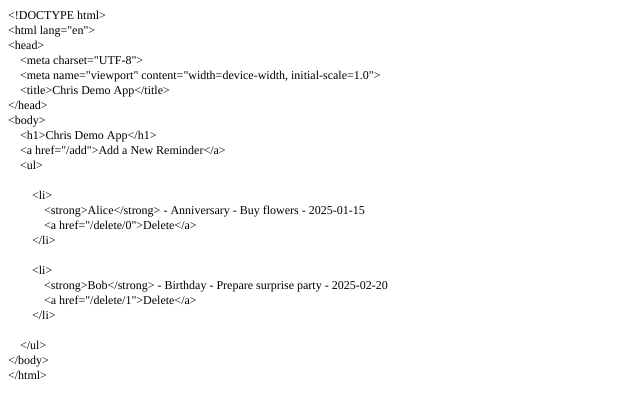
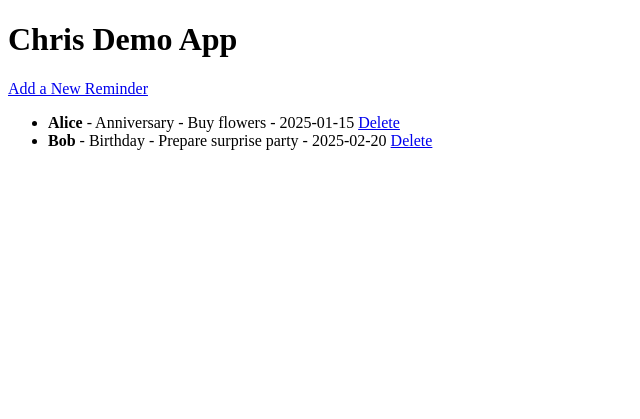
Before and after one commit to PaalNymann/Demoappchris, a Flask app: page / in a window 1280 px wide. Shown: the top 419 px of the page, without its empty margins (0-640 px from the left). Run offline with Flask 2, Linux system fonts and the light colour scheme.

Commit message:
Update index.html

```diff
--- a/templates/index.html
+++ b/templates/index.html
@@ -1,41 +1,20 @@
-<!DOCTYPE html PUBLIC "-//W3C//DTD HTML 4.01//EN" "http://www.w3.org/TR/html4/strict.dtd">
-<html>
+<!DOCTYPE html>
+<html lang="en">
 <head>
-  <meta http-equiv="Content-Type" content="text/html; charset=utf-8">
-  <meta http-equiv="Content-Style-Type" content="text/css">
-  <title></title>
-  <meta name="Generator" content="Cocoa HTML Writer">
-  <meta name="CocoaVersion" content="2487.5">
-  <style type="text/css">
-    p.p1 {margin: 0.0px 0.0px 0.0px 0.0px; font: 12.0px Times; -webkit-text-stroke: #000000}
-    p.p2 {margin: 0.0px 0.0px 0.0px 0.0px; font: 12.0px Times; -webkit-text-stroke: #000000; min-height: 14.0px}
-    p.p3 {margin: 0.0px 0.0px 0.0px 0.0px; font: 12.0px Helvetica; -webkit-text-stroke: #000000; min-height: 14.0px}
-    span.s1 {font-kerning: none}
-  </style>
+    <meta charset="UTF-8">
+    <meta name="viewport" content="width=device-width, initial-scale=1.0">
+    <title>Chris Demo App</title>
 </head>
 <body>
-<p class="p1"><span class="s1">&lt;!DOCTYPE html&gt;</span></p>
-<p class="p1"><span class="s1">&lt;html lang="en"&gt;</span></p>
-<p class="p1"><span class="s1">&lt;head&gt;</span></p>
-<p class="p1"><span class="s1"><span class="Apple-converted-space">    </span>&lt;meta charset="UTF-8"&gt;</span></p>
-<p class="p1"><span class="s1"><span class="Apple-converted-space">    </span>&lt;meta name="viewport" content="width=device-width, initial-scale=1.0"&gt;</span></p>
-<p class="p1"><span class="s1"><span class="Apple-converted-space">    </span>&lt;title&gt;Chris Demo App&lt;/title&gt;</span></p>
-<p class="p1"><span class="s1">&lt;/head&gt;</span></p>
-<p class="p1"><span class="s1">&lt;body&gt;</span></p>
-<p class="p1"><span class="s1"><span class="Apple-converted-space">    </span>&lt;h1&gt;Chris Demo App&lt;/h1&gt;</span></p>
-<p class="p1"><span class="s1"><span class="Apple-converted-space">    </span>&lt;a href="/add"&gt;Add a New Reminder&lt;/a&gt;</span></p>
-<p class="p1"><span class="s1"><span class="Apple-converted-space">    </span>&lt;ul&gt;</span></p>
-<p class="p1"><span class="s1"><span class="Apple-converted-space">        </span>{% for reminder in reminders %}</span></p>
-<p class="p1"><span class="s1"><span class="Apple-converted-space">        </span>&lt;li&gt;</span></p>
-<p class="p1"><span class="s1"><span class="Apple-converted-space">            </span>&lt;strong&gt;{{ reminder.spouse_name }}&lt;/strong&gt; - {{ reminder.category }} - {{ reminder.description }} - {{ reminder.date }}</span></p>
-<p class="p1"><span class="s1"><span class="Apple-converted-space">            </span>&lt;a href="/delete/{{ loop.index0 }}"&gt;Delete&lt;/a&gt;</span></p>
-<p class="p1"><span class="s1"><span class="Apple-converted-space">        </span>&lt;/li&gt;</span></p>
-<p class="p1"><span class="s1"><span class="Apple-converted-space">        </span>{% endfor %}</span></p>
-<p class="p1"><span class="s1"><span class="Apple-converted-space">    </span>&lt;/ul&gt;</span></p>
-<p class="p1"><span class="s1">&lt;/body&gt;</span></p>
-<p class="p1"><span class="s1">&lt;/html&gt;</span></p>
-<p class="p2"><span class="s1"></span><br></p>
-<p class="p3"><span class="s1"></span><br></p>
-<p class="p3"><span class="s1"></span><br></p>
+    <h1>Chris Demo App</h1>
+    <a href="/add">Add a New Reminder</a>
+    <ul>
+        {% for reminder in reminders %}
+        <li>
+            <strong>{{ reminder.spouse_name }}</strong> - {{ reminder.category }} - {{ reminder.description }} - {{ reminder.date }}
+            <a href="/delete/{{ loop.index0 }}">Delete</a>
+        </li>
+        {% endfor %}
+    </ul>
 </body>
 </html>
```
